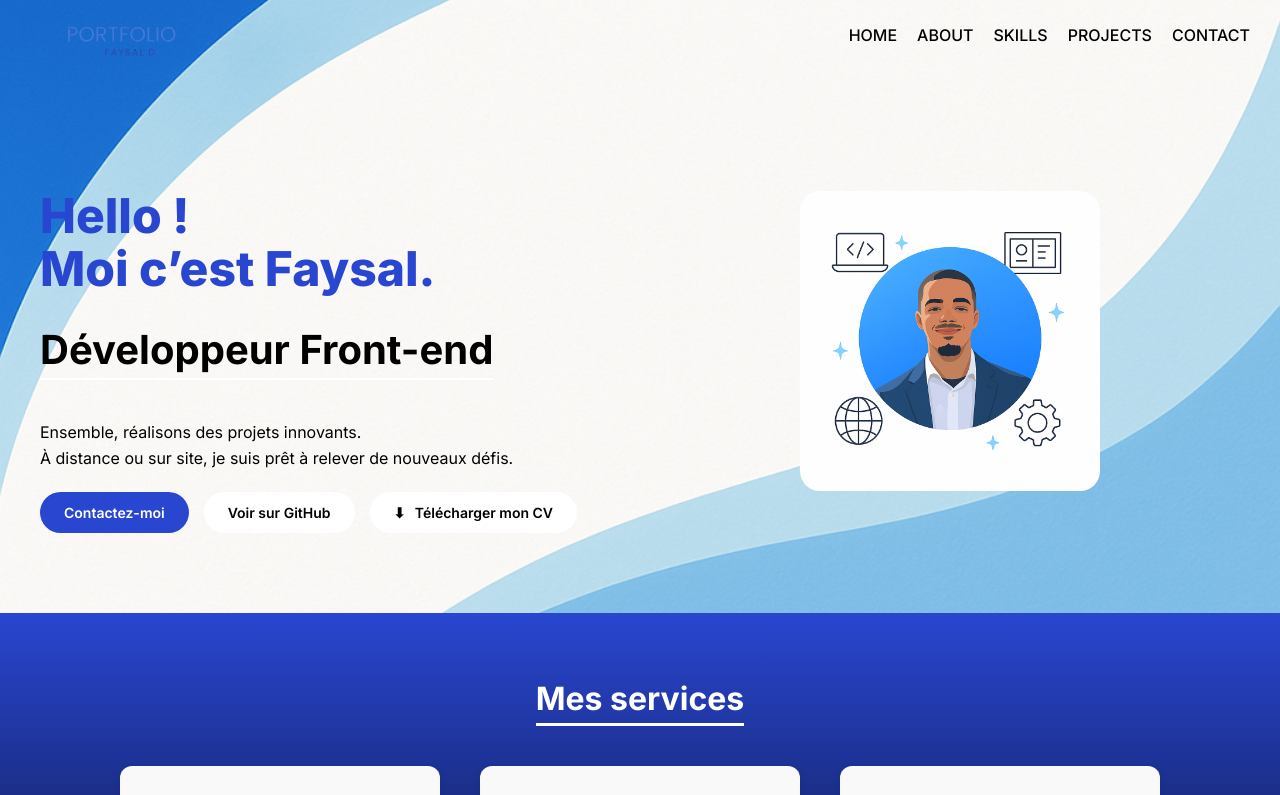
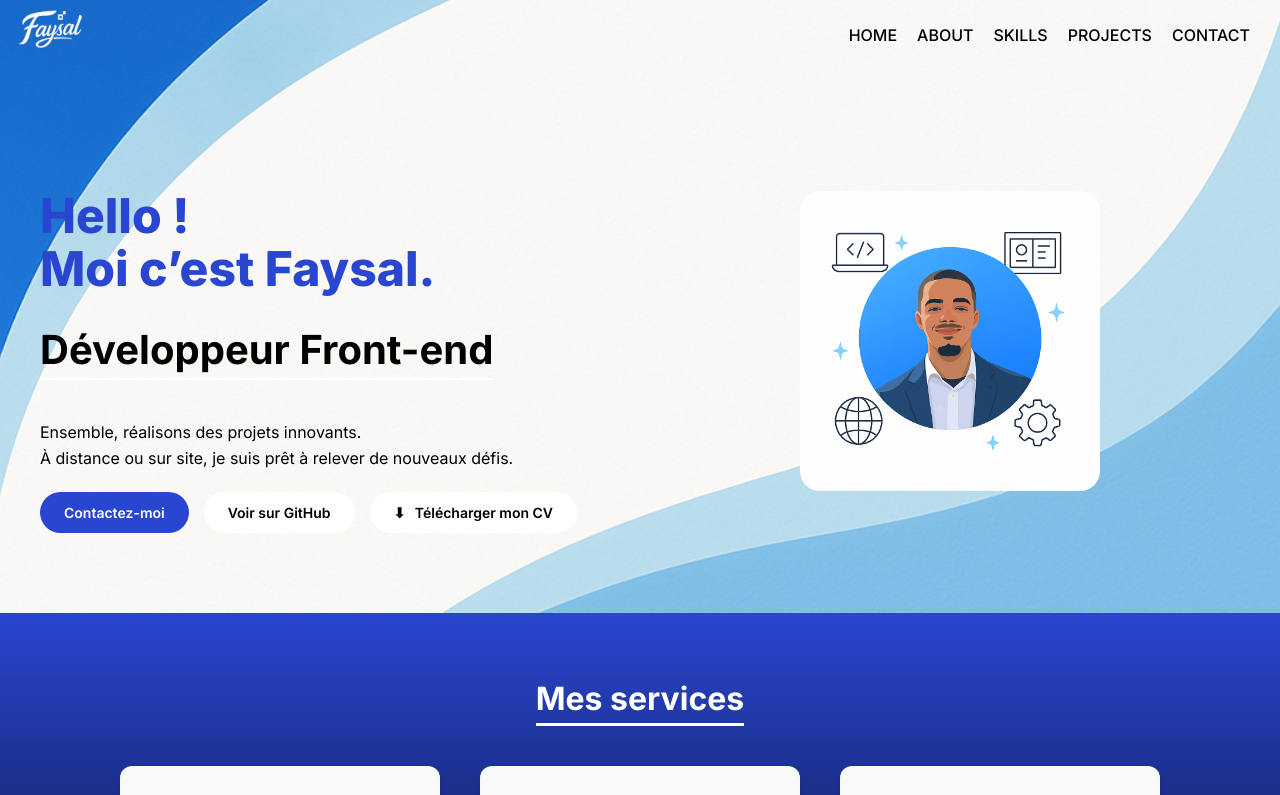
Before and after one commit to Faysal64/Portfolio-Perso, a React (Vite) app: page / in a window 1280 px wide. Shown: the top 795 px of the page. Built offline with nearby package versions, Linux system fonts and the light colour scheme.

Commit message:
Changement de logo

```diff
--- a/src/components/Header.jsx
+++ b/src/components/Header.jsx
@@ -1,5 +1,5 @@
 import React from 'react';
-import Logo from '../assets/images/Logo.png';
+import Logo from '../assets/images/LogoF.png';
 import '../styles/Header.css';
 
 function Header() {
--- a/src/styles/Header.css
+++ b/src/styles/Header.css
@@ -30,9 +30,8 @@ body {
 }
 
 .logo img {
-  height: 250px;
-  display: block;
-  margin-top: -85px; /* 🔥 plus de décalage */
+  height: 100px;        /* ✅ Réduction de la taille */
+  margin-top: -20px;    /* ✅ Ajuste selon l'effet désiré */
 }
 
 
```
Also changed, not shown: src/assets/images/LogoF.png (added).
